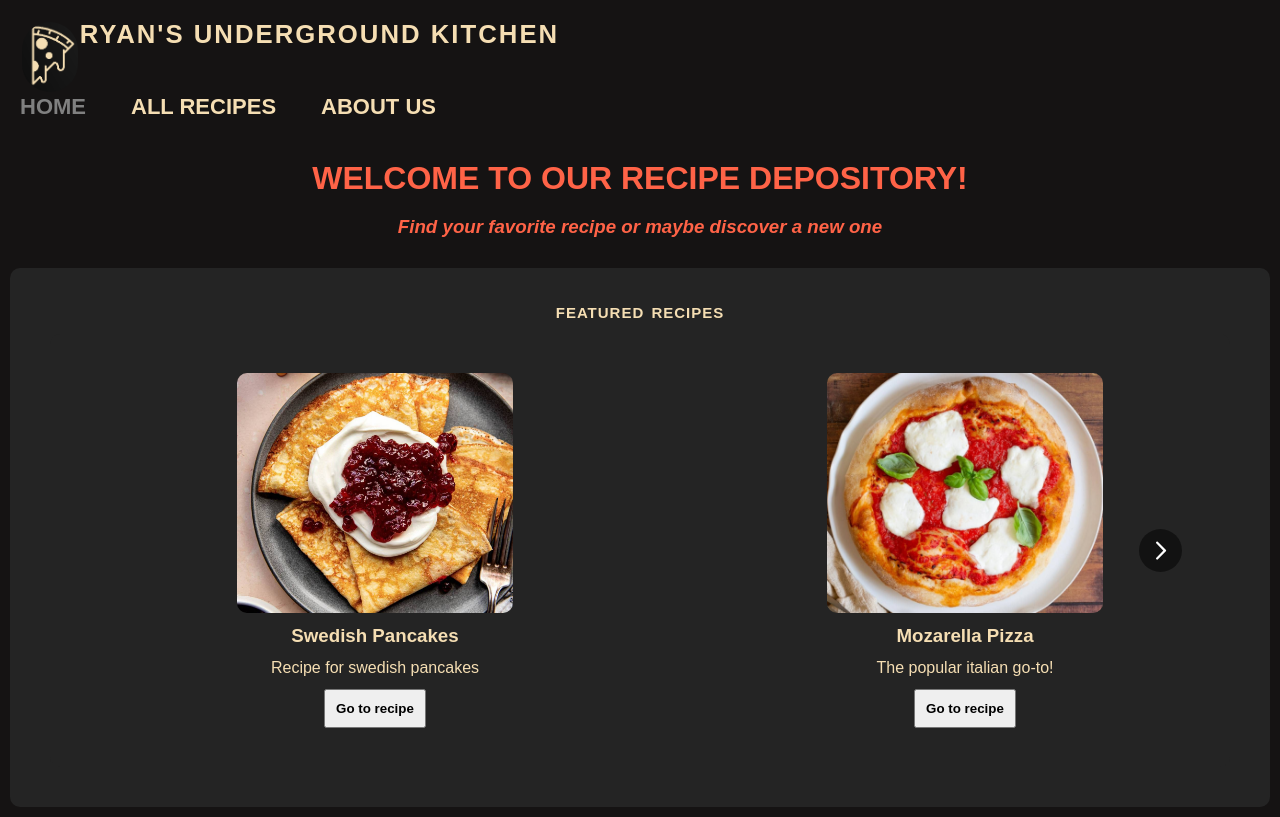
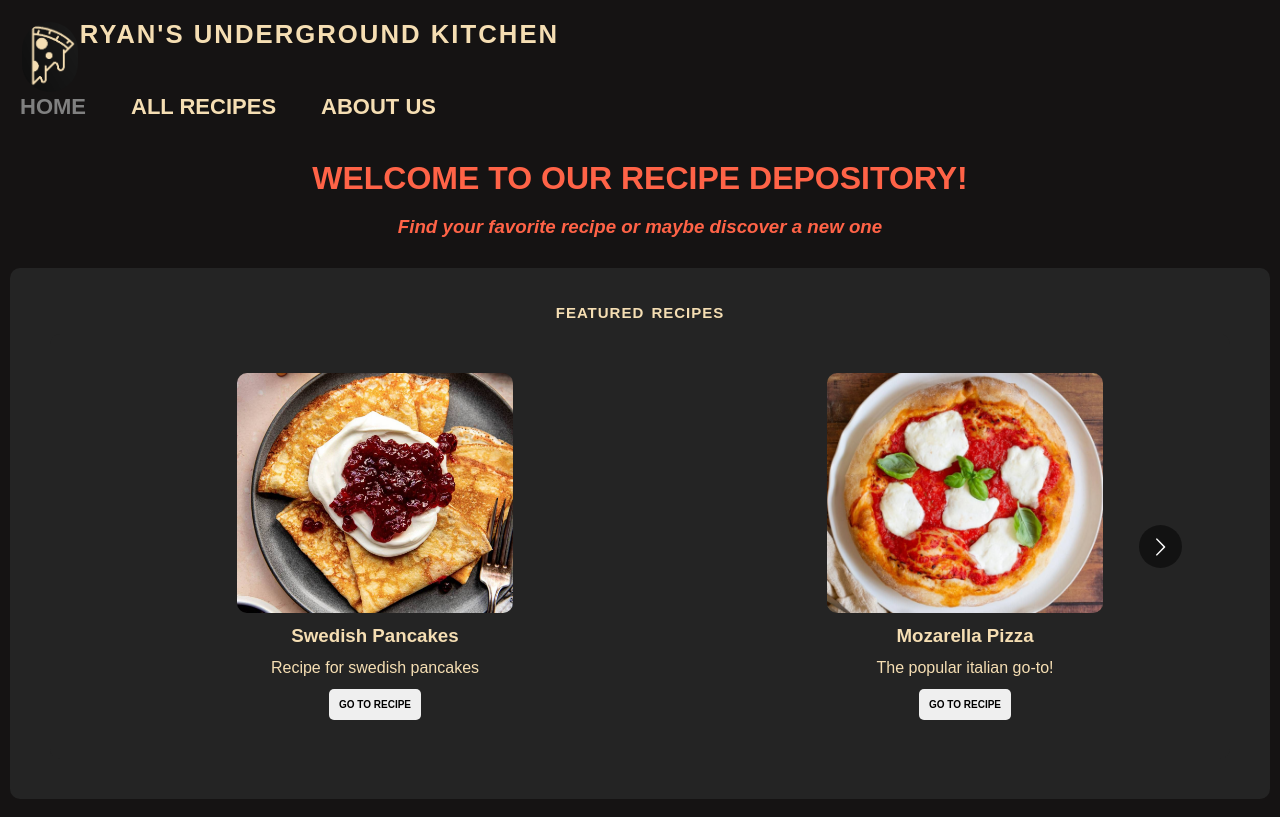
Before and after one commit to RyanLindman/recipe-app, a React (Vite) app in the folder frontend/: page / in a window 1280 px wide. Built offline with nearby package versions, Linux system fonts and the light colour scheme.

Commit message:
core complete

```diff
--- a/frontend/src/components/Slider.css
+++ b/frontend/src/components/Slider.css
@@ -1,3 +1,12 @@
+
+.goto-btn {
+    text-transform: uppercase;
+  font-weight: 600;
+  font-size: x-small;
+  border-radius: 5px;
+  border: none;
+}
+
 @media only screen and (max-width: 620px) {
     .card {
         display: flex;
--- a/frontend/src/components/Slider.tsx
+++ b/frontend/src/components/Slider.tsx
@@ -64,7 +64,7 @@ const Slider = () => {
             <p>{recipe.description}</p>
 
             <Link to={`/recipes/${recipe.id}`}>
-              <button>Go to recipe</button>
+              <button className="goto-btn">Go to recipe</button>
             </Link>
           </div>
         ))}
--- a/frontend/src/views/HomePage.css
+++ b/frontend/src/views/HomePage.css
@@ -23,10 +23,9 @@
 
 .carousel button {
   padding: 10px;
-  font-family: "Futura", sans-serif;
   transition: all ease 0.3s;
   cursor: pointer;
-  font-weight: 600;
+
 }
 
 .carousel p {
```
